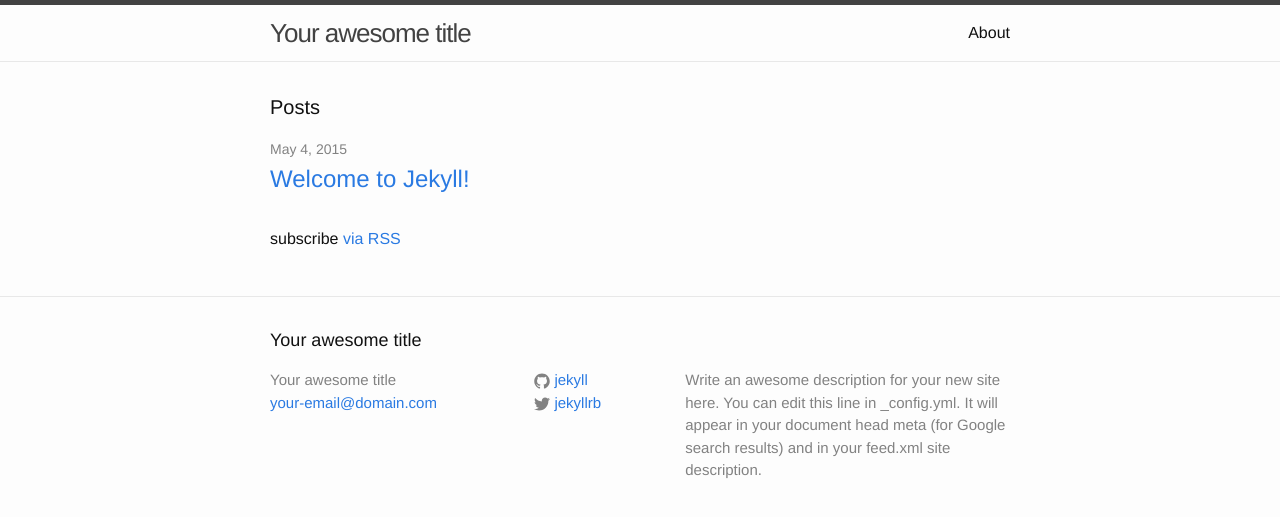
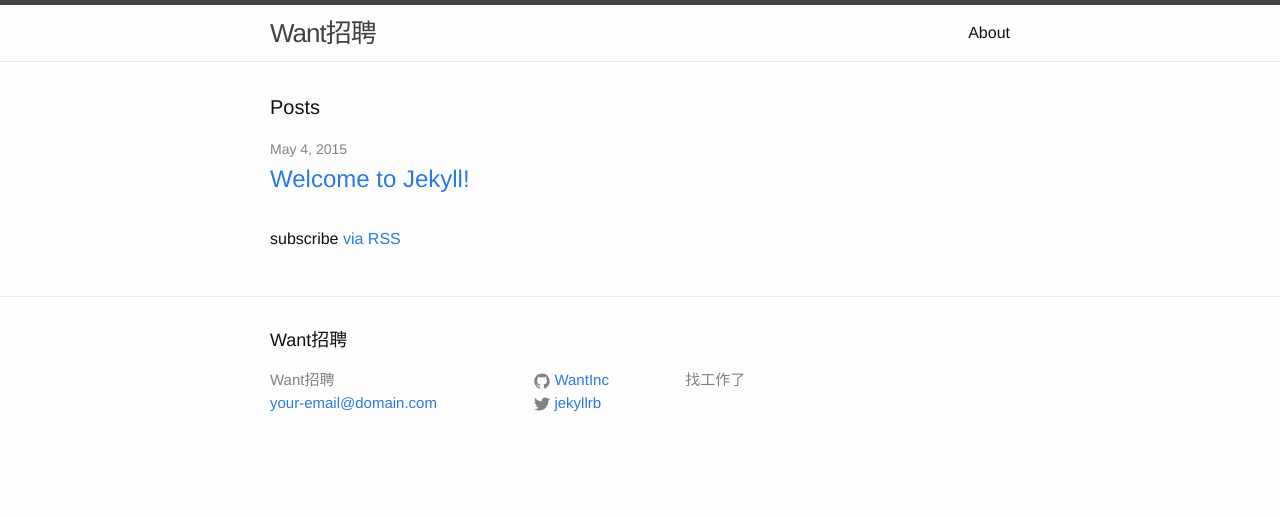
Before and after one commit to WantInc/WantInc.github.io, a Jekyll site: the page built from index.html, in a window 1280 px wide. Shown: the top 517 px of the page. Built offline with Jekyll 4.4.1, drawn with Linux system fonts in a browser that asks for light colours.

Commit message:
add config

```diff
--- a/_config.yml
+++ b/_config.yml
@@ -1,14 +1,12 @@
 # Site settings
-title: Your awesome title
+title: Want招聘
 email: your-email@domain.com
 description: > # this means to ignore newlines until "baseurl:"
-  Write an awesome description for your new site here. You can edit this
-  line in _config.yml. It will appear in your document head meta (for
-  Google search results) and in your feed.xml site description.
+  找工作了
 baseurl: "" # the subpath of your site, e.g. /blog/
-url: "http://yourdomain.com" # the base hostname & protocol for your site
+url: "http://wantni.cn" # the base hostname & protocol for your site
 twitter_username: jekyllrb
-github_username:  jekyll
+github_username:  WantInc
 
 # Build settings
 markdown: kramdown
```
